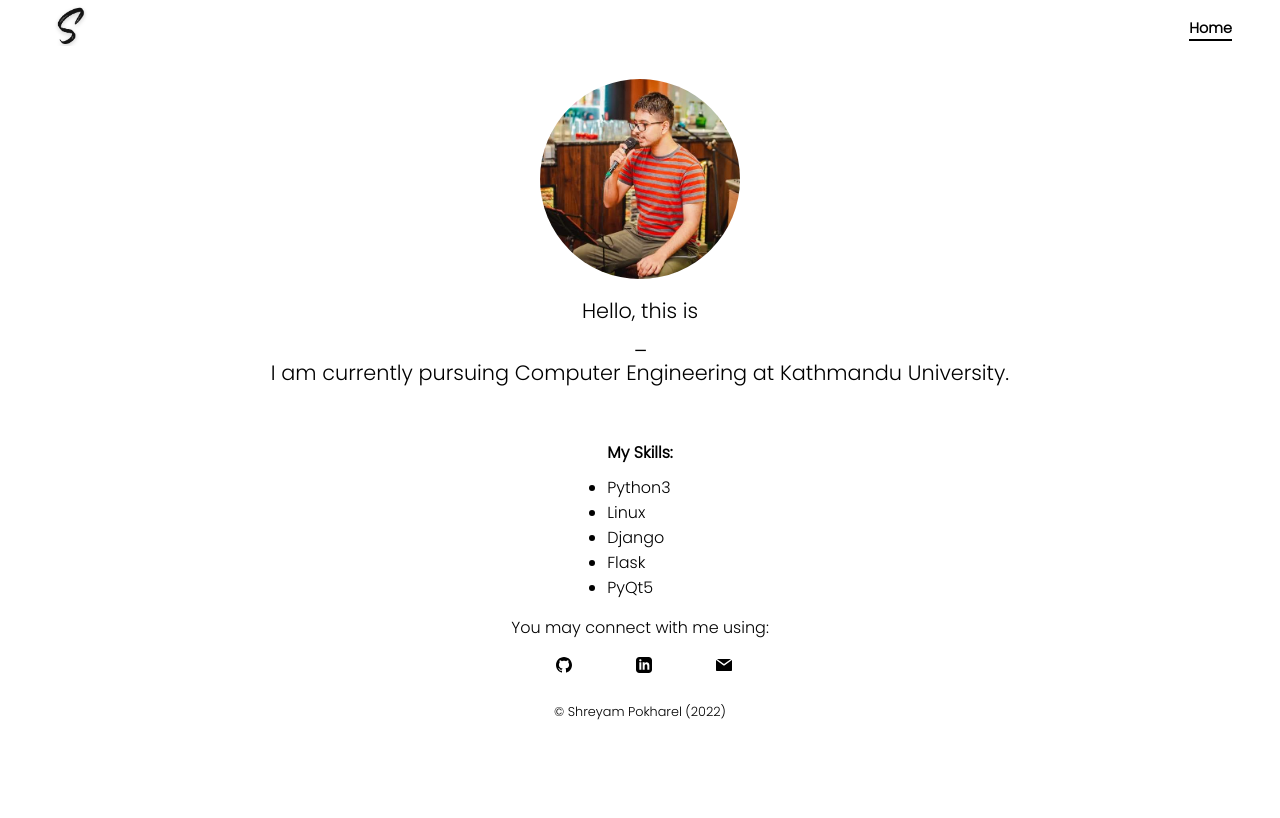
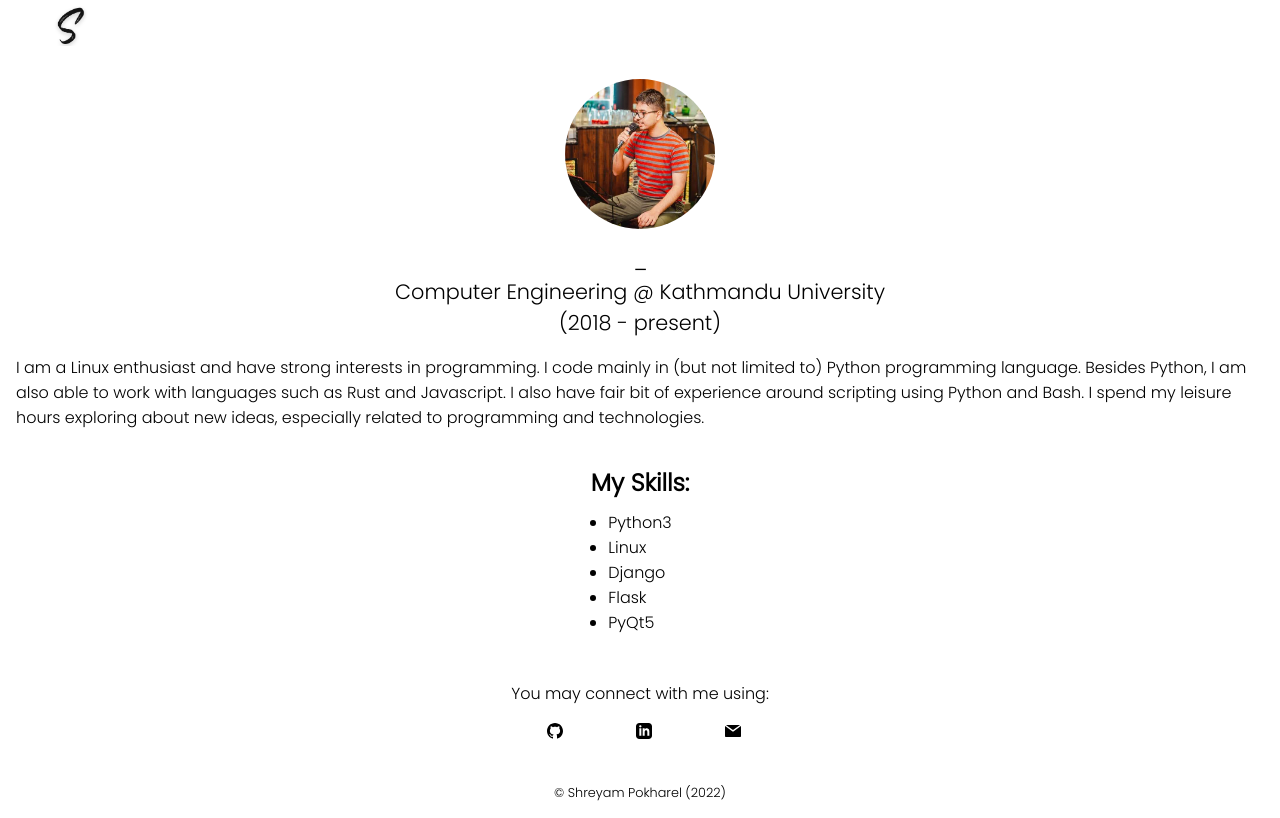
Before and after one commit to pshreyam/website, a Next.js app: page / in a window 1280 px wide. Built offline with nearby package versions, Linux system fonts and the light colour scheme.

Commit message:
Update home (index) page content

```diff
--- a/pages/index.js
+++ b/pages/index.js
@@ -29,7 +29,9 @@ export default function Home() {
         </div>
         <ul className={styles.nav__links}>
           <li className={[styles.nav__link, styles.active].join(" ")}>
-            <Link href="/">Home</Link>
+          {/* Add Links to different pages */}
+          {/* <Link href="/">Home</Link>*/}
+          {/* <Link href="/blogs">Blogs</Link>*/}
           </li>
         </ul>
       </nav>
@@ -40,12 +42,11 @@ export default function Home() {
             alt="Shreyam Pokharel"
             className={styles.profile__image}
             src="/shreyam.jpg"
-            width={200}
-            height={200}
+            width={150}
+            height={150}
           />
 
           <p className={styles.description}>
-            Hello, this is
             <Typewriter
               options={{ loop: true, cursor: "_" }}
               onInit={(typewriter) => {
@@ -56,13 +57,15 @@ export default function Home() {
                   .start();
               }}
             />
-            I am currently pursuing Computer Engineering at Kathmandu
-            University.
+            Computer Engineering @ Kathmandu University <br />
+            (2018 - present)
           </p>
+          <p>I am a Linux enthusiast and have strong interests in programming. I code mainly in (but not limited to) Python programming language. Besides Python, I am also able to work with languages such as Rust and Javascript. I also have fair bit of experience around scripting using Python and Bash. I spend my leisure hours exploring about new ideas, especially related to programming and technologies.</p>
         </section>
+
         <section className={styles.skills}>
+          <h1 className={styles.skills__header}>My Skills:</h1>
           <p>
-            <h4 className={styles.skills__header}>My Skills:</h4>
             <ul>
               <li>Python3</li>
               <li>Linux</li>
@@ -71,6 +74,8 @@ export default function Home() {
               <li>PyQt5</li>
             </ul>
           </p>
+        </section>
+        <section className={styles.connect}>
           <p className={styles.connect}>You may connect with me using:</p>
             <div className={styles.social__links}>
               <span className={styles.logo}>
```
Lines whose indentation alone changed are shown as unchanged.
